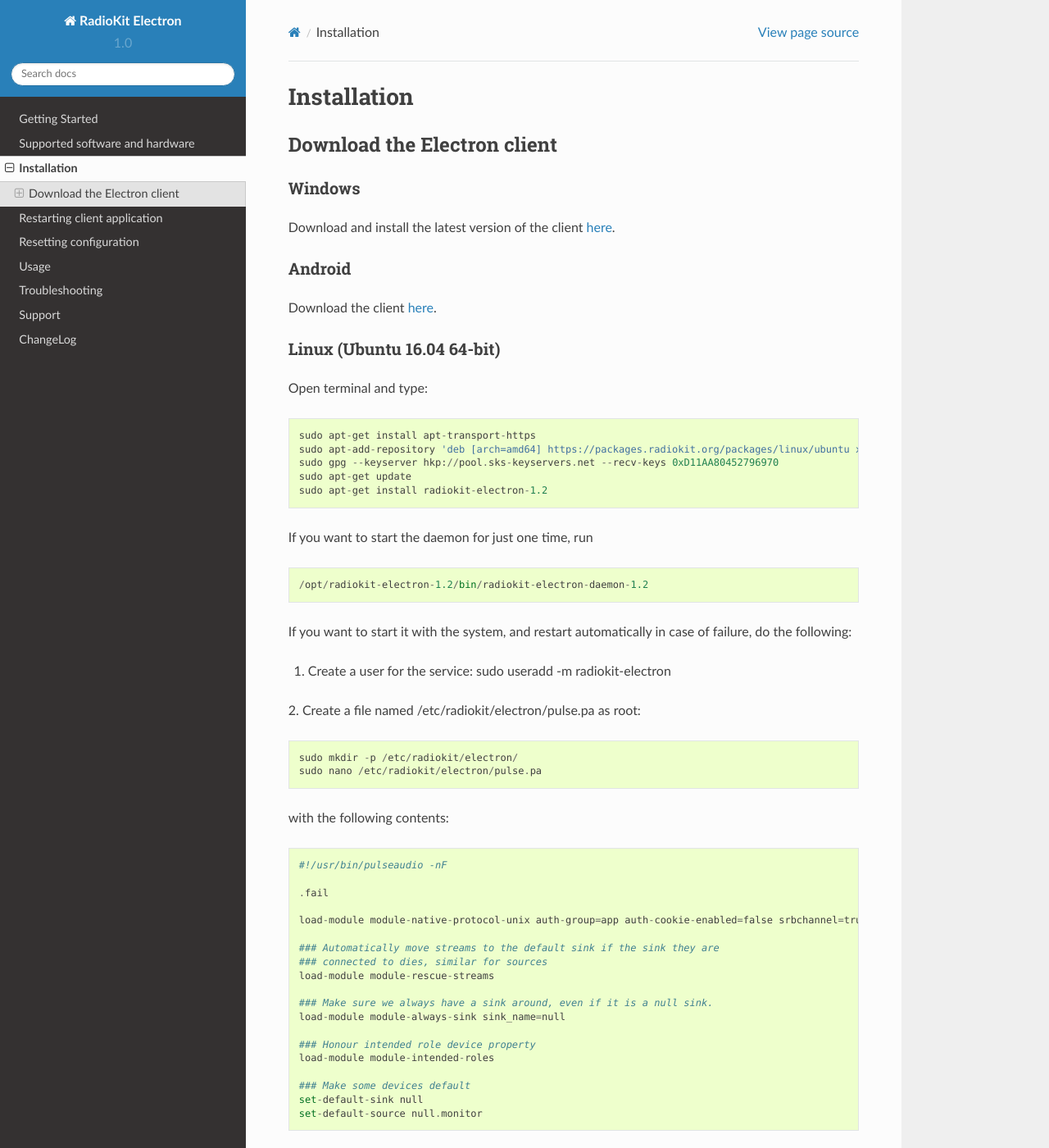
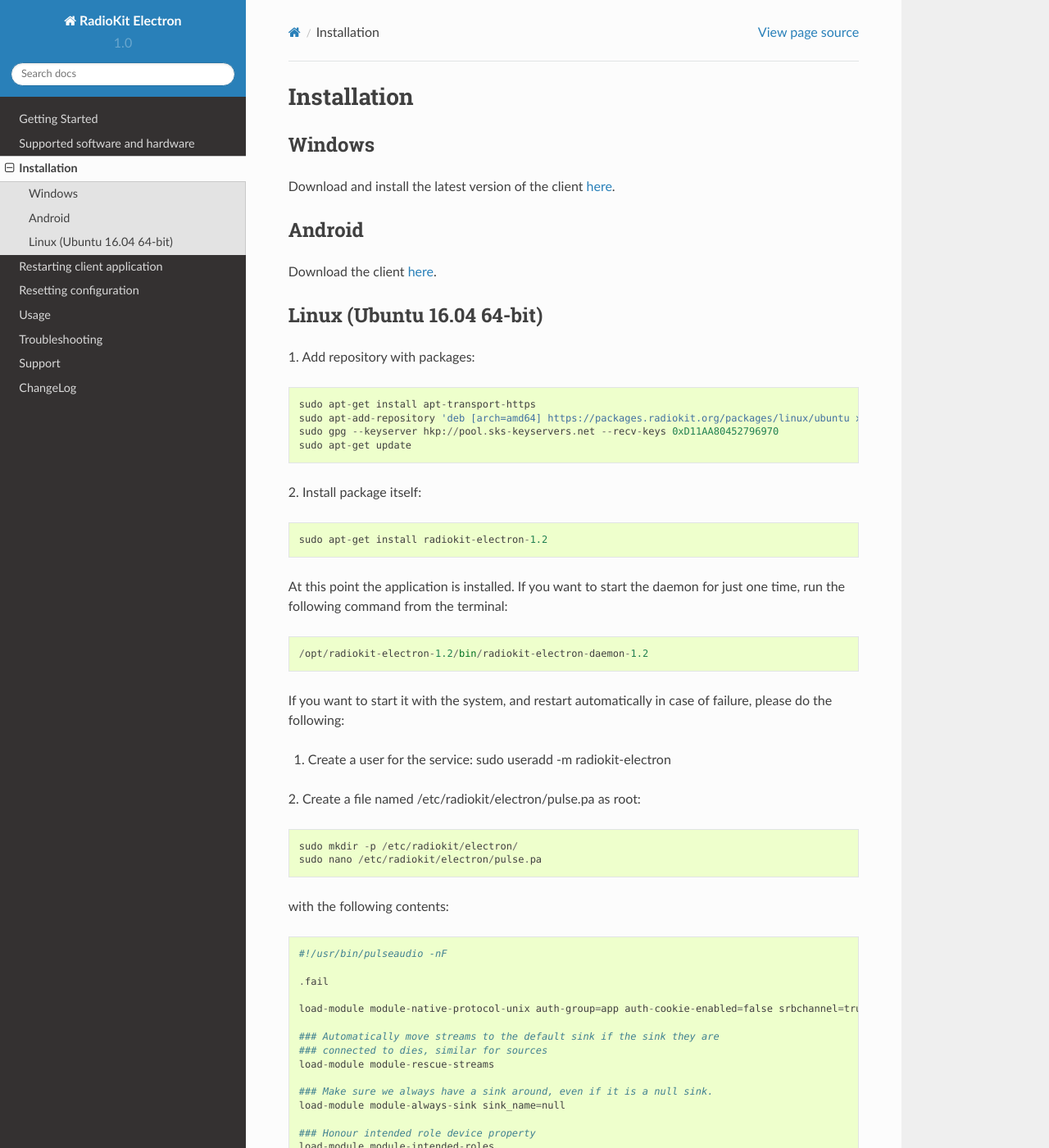
Before and after one commit to radiokit/electron-docs, a Sphinx documentation site: the page built from docs/source/installation.rst, in a window 1280 px wide and 1400 px high. Shown: the whole window at 82% size. Built offline with Sphinx 7.4.7 and the Read the Docs theme 2.0.0, drawn with Linux system fonts in a browser that asks for light colours; some of the changed text lies outside the part shown.

Commit message:
Fixed some paths

```diff
--- a/docs/source/installation.rst
+++ b/docs/source/installation.rst
@@ -1,39 +1,41 @@
 Installation
-============
-
-Download the Electron client
-----------------------------
+############
 
 Windows
-~~~~~~~
+*******
 
 Download and install the latest version of the client `here <https://packages.radiokit.org/packages/windows/electron/stable>`_.
 
 Android
-~~~~~~~
+*******
 
 Download the client `here <https://play.google.com/store/apps/details?id=org.radiokit.electron>`_.
 
 Linux (Ubuntu 16.04 64-bit)
-~~~~~~~~~~~~~~~~~~~~~~~~~~~
+***************************
 
-Open terminal and type:
+1. Add repository with packages:
 ::
 
     sudo apt-get install apt-transport-https
     sudo apt-add-repository 'deb [arch=amd64] https://packages.radiokit.org/packages/linux/ubuntu xenial stable'
     sudo gpg --keyserver hkp://pool.sks-keyservers.net --recv-keys 0xD11AA80452796970
     sudo apt-get update
+
+2. Install package itself:
+::
+
     sudo apt-get install radiokit-electron-1.2
 
-If you want to start the daemon for just one time, run
+
+At this point the application is installed. If you want to start the daemon for
+just one time, run the following command from the terminal:
 ::
 
     /opt/radiokit-electron-1.2/bin/radiokit-electron-daemon-1.2
 
-
 If you want to start it with the system, and restart automatically in case
-of failure, do the following:
+of failure, please do the following:
 
 1. Create a user for the service: sudo useradd -m radiokit-electron
 2. Create a file named /etc/radiokit/electron/pulse.pa as root:
```
Also changed, not shown: other parts of docs/source/installation.rst (+3 -3 lines).
